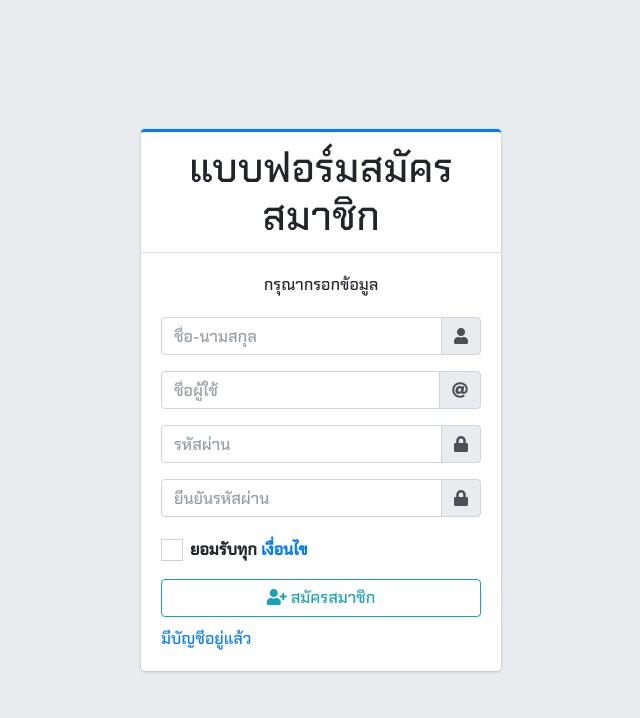
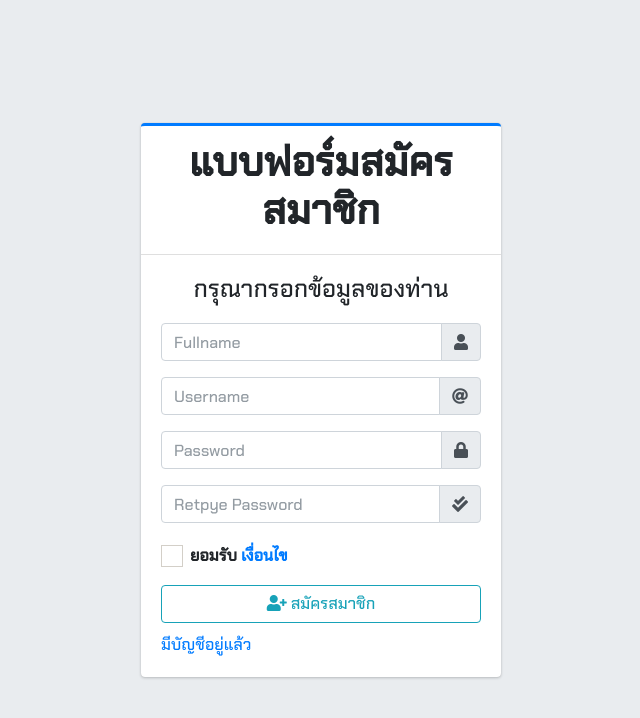
Before and after one commit to somboon-khamdee/workshop_php, a PHP site: page /register.php in a window 1280 px wide. Shown: the top 718 px of the page, without its empty margins (319-959 px from the left). Run offline with PHP 8.4, Linux system fonts and the light colour scheme; some libraries are stand-ins or nearby versions.

Commit message:
Version 1.0

```diff
--- a/register.php
+++ b/register.php
@@ -27,14 +27,13 @@
     <div class="register-box">
         <div class="card card-outline card-primary">
             <div class="card-header text-center">
-                <a href="index2.html" class="h1">แบบฟอร์มสมัครสมาชิก</a>
+                <h1><b>แบบฟอร์มสมัครสมาชิก</b></h1>
             </div>
             <div class="card-body">
-                <p class="login-box-msg">กรุณากรอกข้อมูล</p>
-
+                <h4 class="login-box-msg">กรุณากรอกข้อมูลของท่าน</h4>
                 <form action="insert.php" method="post">
                     <div class="input-group mb-3">
-                        <input type="text" name="txt_fullname" class="form-control" placeholder="ชื่อ-นามสกุล">
+                        <input type="text" name="text_fullname" class="form-control" placeholder="Fullname">
                         <div class="input-group-append">
                             <div class="input-group-text">
                                 <span class="fas fa-user"></span>
@@ -42,7 +41,7 @@
                         </div>
                     </div>
                     <div class="input-group mb-3">
-                        <input type="username" name="txt_username" class="form-control" placeholder="ชื่อผู้ใช้">
+                        <input type="text" name="text_username" class="form-control" placeholder="Username">
                         <div class="input-group-append">
                             <div class="input-group-text">
                                 <span class="fas fa-at"></span>
@@ -50,7 +49,7 @@
                         </div>
                     </div>
                     <div class="input-group mb-3">
-                        <input type="password" name="txt_password" class="form-control" placeholder="รหัสผ่าน">
+                        <input type="password" name="text_password" class="form-control" placeholder="Password">
                         <div class="input-group-append">
                             <div class="input-group-text">
                                 <span class="fas fa-lock"></span>
@@ -58,10 +57,10 @@
                         </div>
                     </div>
                     <div class="input-group mb-3">
-                        <input type="password" name="txt_repassword" class="form-control" placeholder="ยืนยันรหัสผ่าน">
+                        <input type="password" name="text_repassword" class="form-control" placeholder="Retpye Password">
                         <div class="input-group-append">
                             <div class="input-group-text">
-                                <span class="fas fa-lock"></span>
+                                <span class="fas fa-check-double"></span>
                             </div>
                         </div>
                     </div>
@@ -70,14 +69,14 @@
                             <div class="icheck-primary">
                                 <input type="checkbox" id="agreeTerms" name="terms" value="agree">
                                 <label for="agreeTerms">
-                                    ยอมรับทุก <a href="#">เงื่อนไข</a>
+                                    ยอมรับ <a href="#">เงื่อนไข</a>
                                 </label>
                             </div>
                         </div>
                     </div>
                     <div class="social-auth-links text-center">
-                        <a href="insert.php" class="btn btn-block btn-outline-info">
-                            <i class="fas fa-user-plus"></i> สมัครสมาชิก</a>
+                        <button type="" class="btn btn-block btn-outline-info">
+                            <i class="fas fa-user-plus"></i> สมัครสมาชิก</button>
                     </div>
                 </form>
 
@@ -89,11 +88,11 @@
     <!-- /.register-box -->
 
     <!-- jQuery -->
-    <script src="../../plugins/jquery/jquery.min.js"></script>
+    <script src="plugins/jquery/jquery.min.js"></script>
     <!-- Bootstrap 4 -->
-    <script src="../../plugins/bootstrap/js/bootstrap.bundle.min.js"></script>
+    <script src="plugins/bootstrap/js/bootstrap.bundle.min.js"></script>
     <!-- AdminLTE App -->
-    <script src="../../dist/js/adminlte.min.js"></script>
+    <script src="dist/js/adminlte.min.js"></script>
 </body>
 
 </html>
```
Also changed, not shown: insert.php (+6 -6 lines), login.php (+6 -7 lines).
